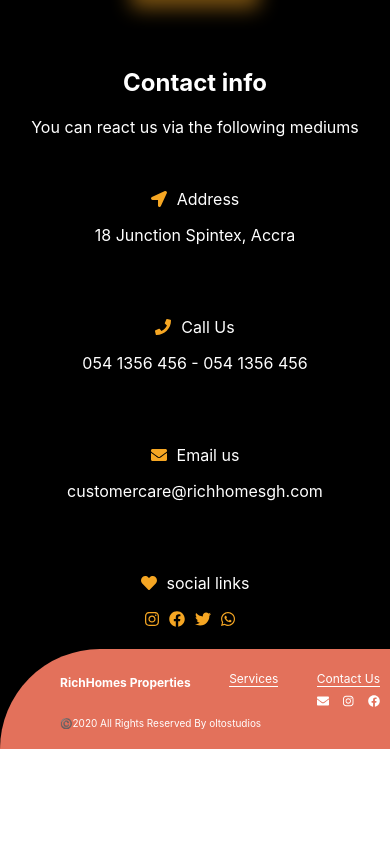
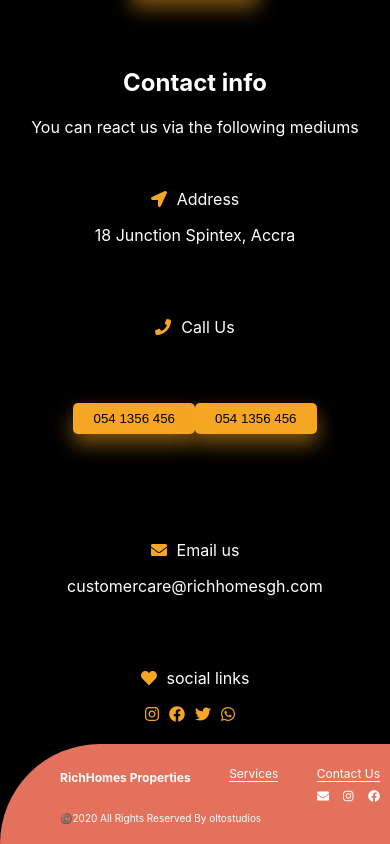
Before and after one commit to tosebikan/richhomesgh, a React (Create React App) app: page /contact in a window 390 px wide. Shown: the part 915-1759 px from the top of the page. Before the commit the page ends 1664 px from the top, so only its background shows below. Built offline with nearby package versions, Linux system fonts and the light colour scheme.

Commit message:
update links for phone calls and mail

```diff
--- a/src/screens/ContactScreen.js
+++ b/src/screens/ContactScreen.js
@@ -71,14 +71,25 @@ function ContactScreen() {
             <FontAwesomeIcon icon={faPhone} className="contact-icon" />
             <p>Call Us</p>
           </div>
-          <p className="contact-info-bottom">054 1356 456 - 054 1356 456</p>
+          <div className="contact-info-bottom">
+            <a href="tel:+123456890">
+              <button className="feature-button">054 1356 456</button>
+            </a>
+            <a href="tel:+123456890">
+              <button className="feature-button">054 1356 456</button>
+            </a>
+          </div>
         </div>
         <div className="contact-info-group">
           <div className="contact-info-item">
             <FontAwesomeIcon icon={faEnvelope} className="contact-icon" />
             <p>Email us</p>
           </div>
-          <p className="contact-info-bottom">customercare@richhomesgh.com</p>
+          <a href="mailto:customercare@richhomesgh.com">
+            <p className="contact-info-bottom email">
+              customercare@richhomesgh.com
+            </p>{" "}
+          </a>
         </div>
         <div className="contact-info-group">
           <div className="contact-info-item">
```
